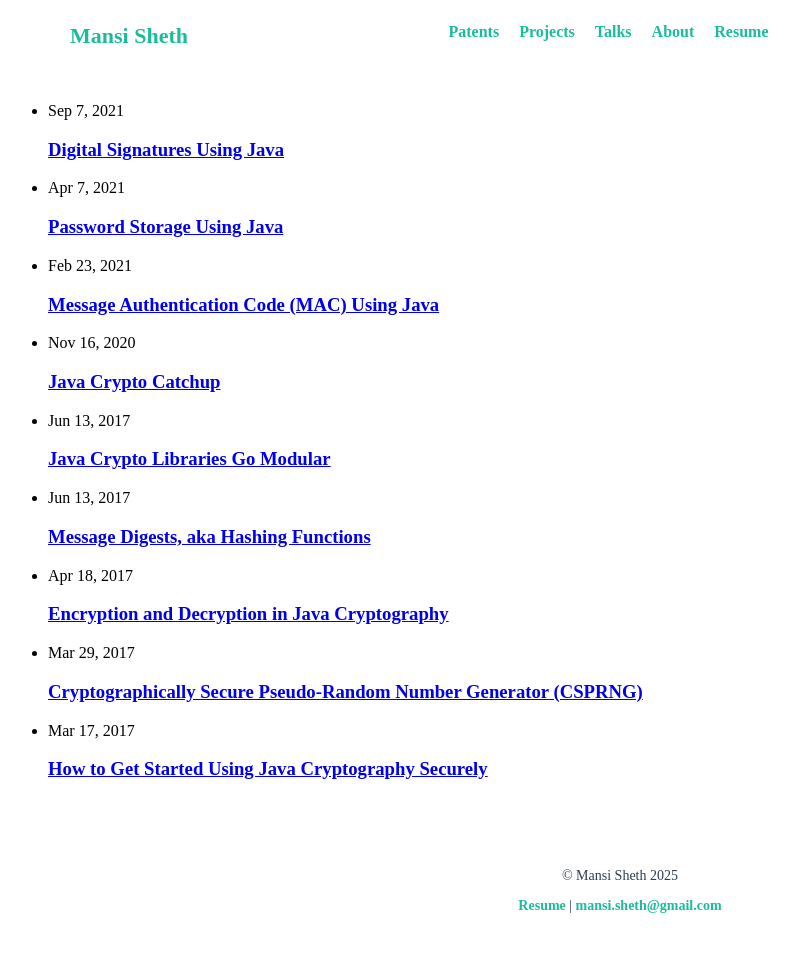
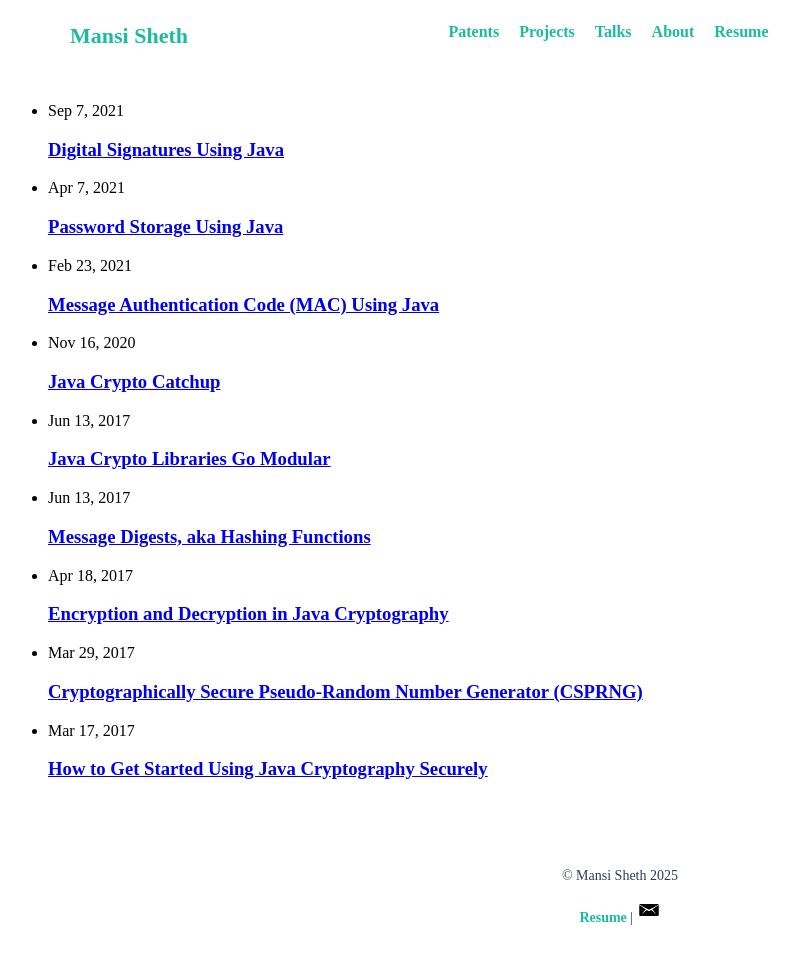
Before and after one commit to 1MansiS/1MansiS.github.io, a Jekyll site: the page built from index.markdown, in a window 1280 px wide. Shown: the whole page, without its empty margins (20-819 px from the left). Built offline with Jekyll 4.4.1, drawn with Linux system fonts in a browser that asks for light colours.

Commit message:
Update footer.html

```diff
--- a/_includes/footer.html
+++ b/_includes/footer.html
@@ -3,7 +3,8 @@
         <p>© {{ site.title }} {{ 'now' | date: "%Y" }}</p>
         <p>
             <a href="{{ '/assets/MansiSheth.pdf' | relative_url }}" target="_blank">Resume</a> |
-            <a href="mailto:{{ site.author.email }}">{{ site.author.email }}</a>
+            <a href="mailto:mansi.sheth@gmail.com"><img src="/assets/email-icon.svg" alt="Email" width="24"></a>
+            <!-- <a href="mailto:{{ site.author.email }}">{{ site.author.email }}</a> -->
         </p>
     </div>
 </footer>
```
